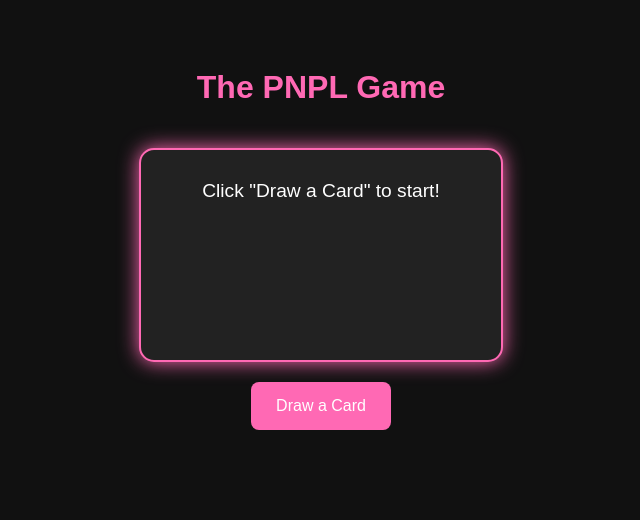
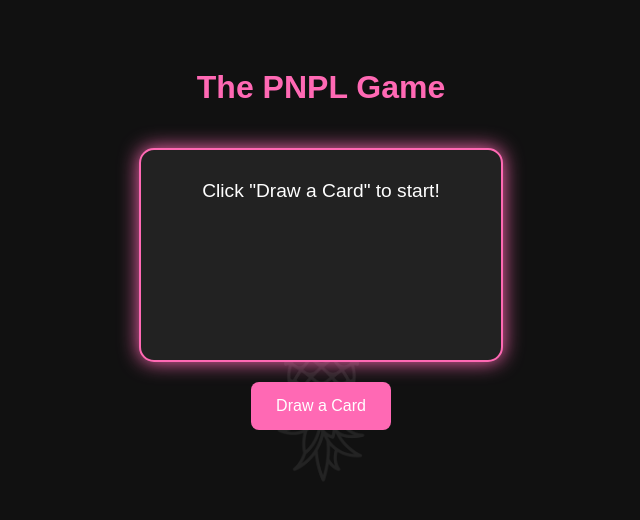
Before and after one commit to PNPLVibes/The_PNPL_Game, a plain HTML site: page index.html in a window 1280 px wide. Shown: the full height of the page, 319-959 px from the left. Drawn offline with Linux system fonts and the light colour scheme.

Commit message:
Update index.html

```diff
--- a/index.html
+++ b/index.html
@@ -11,10 +11,33 @@
       font-family: Arial, sans-serif;
       text-align: center;
       padding: 40px;
+      position: relative;
+      overflow: hidden;
     }
+
+    /* Watermark background */
+    body::before {
+      content: "";
+      position: fixed;
+      top: 0;
+      left: 0;
+      right: 0;
+      bottom: 0;
+      background: url('pnpl-bg.png') center center no-repeat;
+      background-size: 250px 250px; /* adjust size here */
+      opacity: 0.08; /* transparency */
+      z-index: 0;
+    }
+
+    h1, .card, button {
+      position: relative;
+      z-index: 1; /* ensure these are above the watermark */
+    }
+
     h1 {
       color: hotpink;
     }
+
     .card {
       background: #222;
       border: 2px solid hotpink;
@@ -31,6 +54,7 @@
     .card:hover {
       transform: scale(1.05);
     }
+
     button {
       margin-top: 20px;
       padding: 15px 25px;
@@ -55,7 +79,7 @@
 
   <script>
     const cards = [
-       "Pick two people and all three of you stand. Rub them both, below the waist simultaneously, while kissing one of them.",
+      "Pick two people and all three of you stand. Rub them both, below the waist simultaneously, while kissing one of them.",
       "While kissing somebody, take their hand and guide it to a place you want them to rub.",
       "Have your partner pick someone to give you oral.",
       "You and your partner pick someone, double team them using your lips, tongue, and hands.",
@@ -85,8 +109,7 @@
       "Pick someone and taste each other below the waist for 2 minutes each.",
       "Pick three people and pile up on top of each other, touching and kissing wherever you can.",
       "Pick two people to have sex with each other in front of the group for 2 minutes.",
-      "Pick two people to give you oral at the same time.",
-
+      "Pick two people to give you oral at the same time."
     ];
 
     const cardElement = document.getElementById("card");
```
